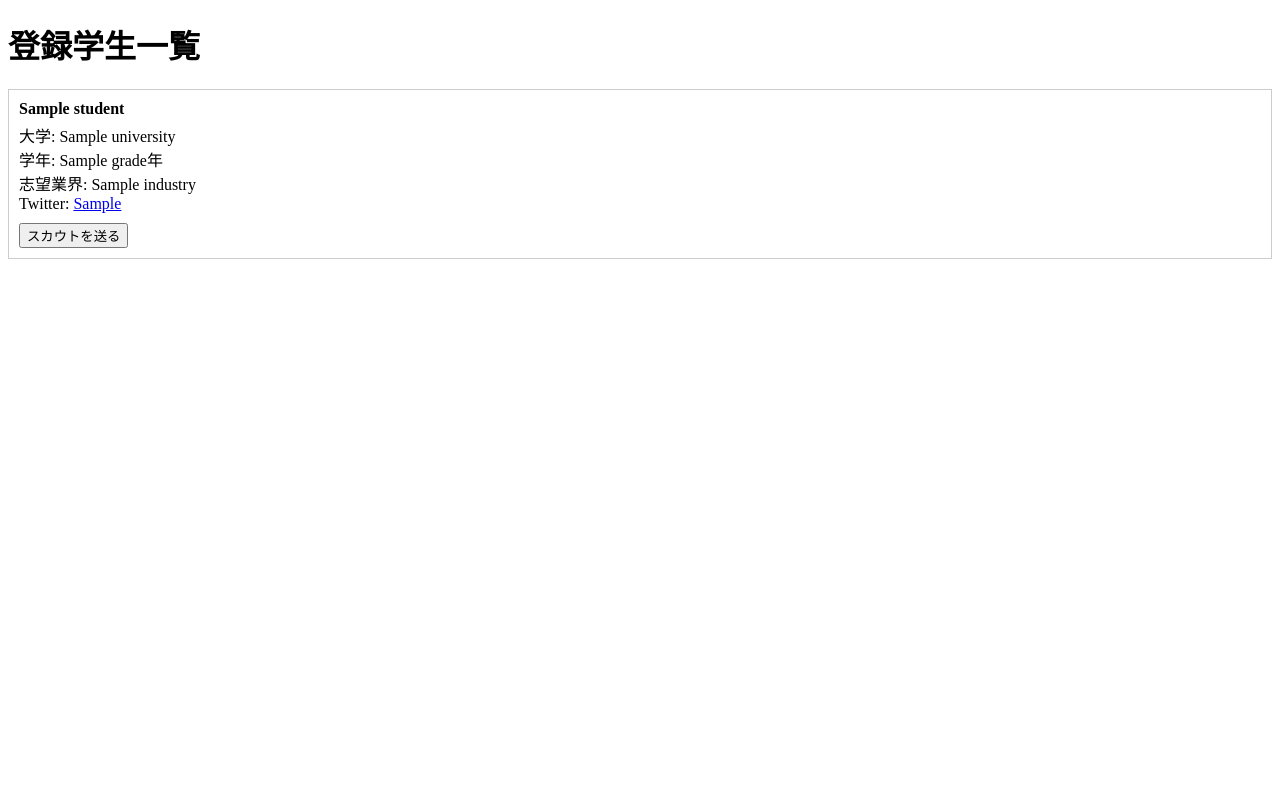
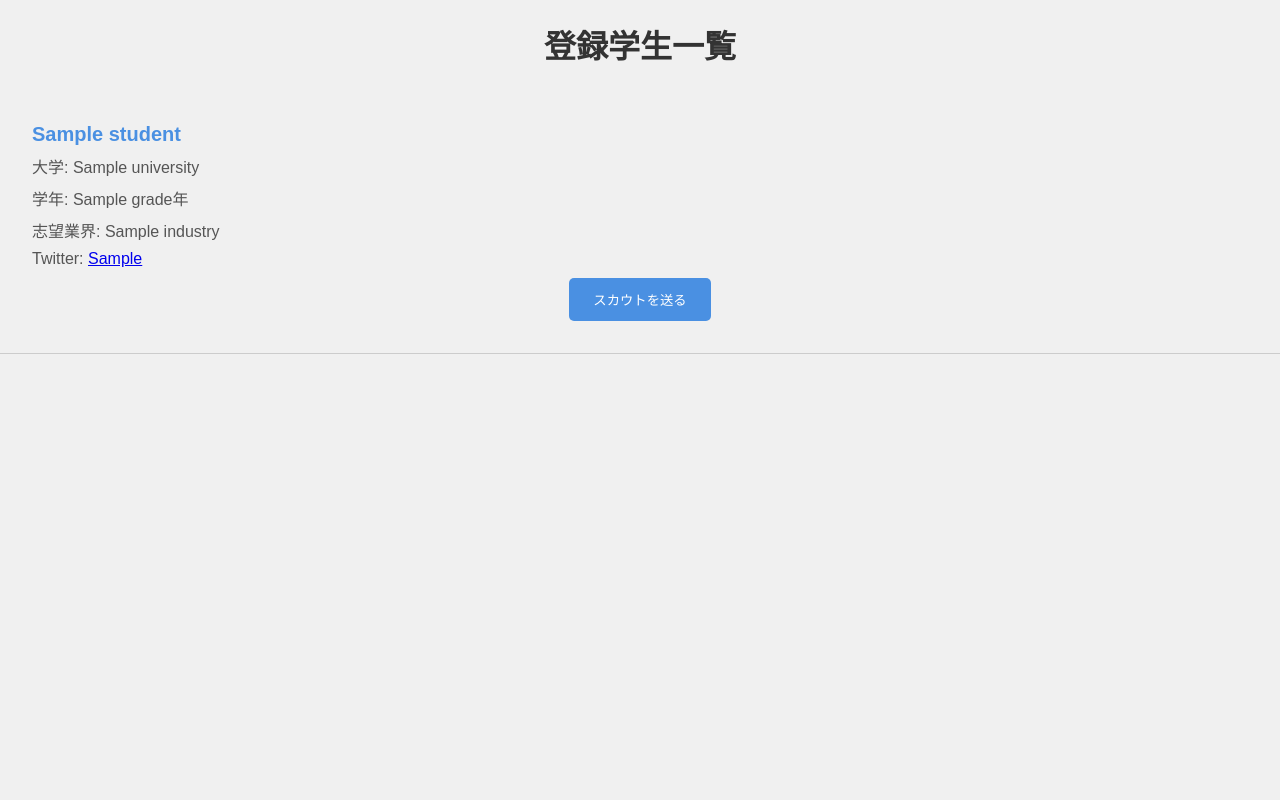
Before and after one commit to KaiMiyazawa/DIS24-Team-B, a Flask app: template templates/student_list.html in a window 1280 px wide. Run offline with Flask 3, Linux system fonts and the light colour scheme; the template is opened without the code that fills it: most values are stand-ins (such as "Sample title", 1, 10 or a date in 2020).

Commit message:
add templates

```diff
--- a/templates/student_list.html
+++ b/templates/student_list.html
@@ -5,28 +5,90 @@
     <meta name="viewport" content="width=device-width, initial-scale=1.0">
     <title>学生一覧</title>
     <style>
+        body {
+            font-family: Arial, sans-serif;
+            margin: 0;
+            padding: 0;
+            display: flex;
+            flex-direction: column;
+            min-height: 100vh;
+            background-color: #f0f0f0;
+        }
+        header {
+            background-color: #4a90e2;
+            color: white;
+            padding: 1rem;
+            display: flex;
+            justify-content: space-between;
+            align-items: center;
+        }
+        main {
+            flex-grow: 1;
+            display: flex;
+            flex-direction: column;
+            align-items: center;
+            padding: 2rem; /* 全体に余裕を持たせる */
+            width: 100%;
+            max-width: 1200px; /* 最大幅を設定 */
+            margin: 0 auto; /* 中央揃え */
+        }
+        h1 {
+            font-size: 2rem;
+            margin-bottom: 1.5rem;
+            text-align: center;
+            color: #333;
+        }
+        .student-list {
+            width: 100%; /* カード全体の幅を調整 */
+            max-width: 800px; /* 最大幅を設定 */
+            padding: 1rem 2rem; /* 内側に余白を追加 */
+            background-color: white;
+            border-radius: 8px;
+            box-shadow: 0 0 10px rgba(0, 0, 0, 0.1);
+        }
         .student {
-            border: 1px solid #ccc;
-            margin-bottom: 10px;
-            padding: 10px;
+            margin-bottom: 1.5rem;
+            padding-bottom: 1rem;
+            border-bottom: 1px solid #ccc;
+            padding: 2rem;
         }
         .header {
             font-weight: bold;
-        }
-        .footer {
-            font-size: 0.8em;
-            color: #666;
+            font-size: 1.25rem;
+            color: #4a90e2;
+            margin-bottom: 0.5rem;
         }
         .details {
             margin-top: 5px;
+            color: #555;
         }
         .details span {
             display: block;
+            margin-bottom: 0.5rem;
         }
         .scout-button {
             margin-top: 10px;
+            padding: 0.75rem 1.5rem;
+            background-color: #4a90e2;
+            color: white;
+            border: none;
+            border-radius: 5px;
+            cursor: pointer;
+            transition: background-color 0.3s;
+            width: auto; /* ボタンの幅を自動調整 */
+            display: block; /* ブロック要素として表示 */
+            margin-left: auto; /* ボタンを中央に配置 */
+            margin-right: auto; /* ボタンを中央に配置 */
+        }
+        .scout-button:hover {
+            opacity: 0.8;
+        }
+        .scout-button:disabled {
+            background-color: #ccc;
+            cursor: not-allowed;
         }
     </style>
+
 </head>
 <body>
     <h1>登録学生一覧</h1>
```
